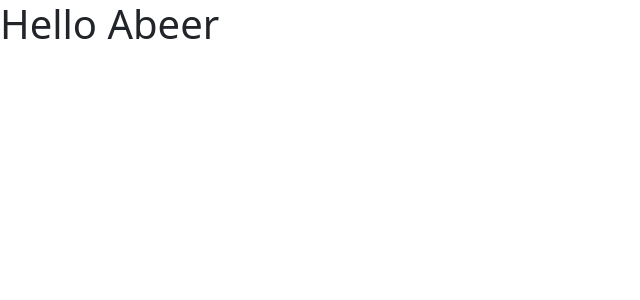
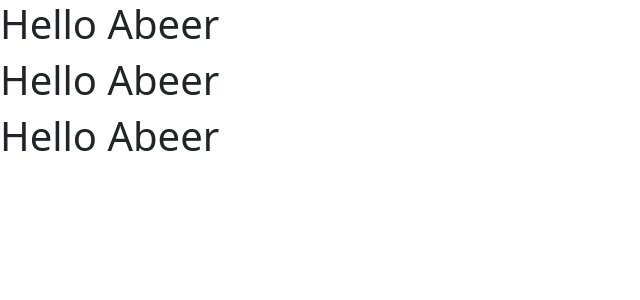
Before and after one commit to AhmadSaheb007/MeDy.Tech, a React (Vite) app: page / in a window 1280 px wide. Shown: the top 300 px of the page, without its empty margins (0-640 px from the left). Built offline with nearby package versions, Linux system fonts and the light colour scheme.

Commit message:
commited from abeer branch

```diff
--- a/src/App.tsx
+++ b/src/App.tsx
@@ -6,6 +6,8 @@ function App() {
   return (
     <>
       <h1 >Hello Abeer</h1>
+      <h1 >Hello Abeer</h1>
+      <h1 >Hello Abeer</h1>
 
 
     </>
```
Also changed, not shown: 1 other file (tests, documents, lock files or other folders).
